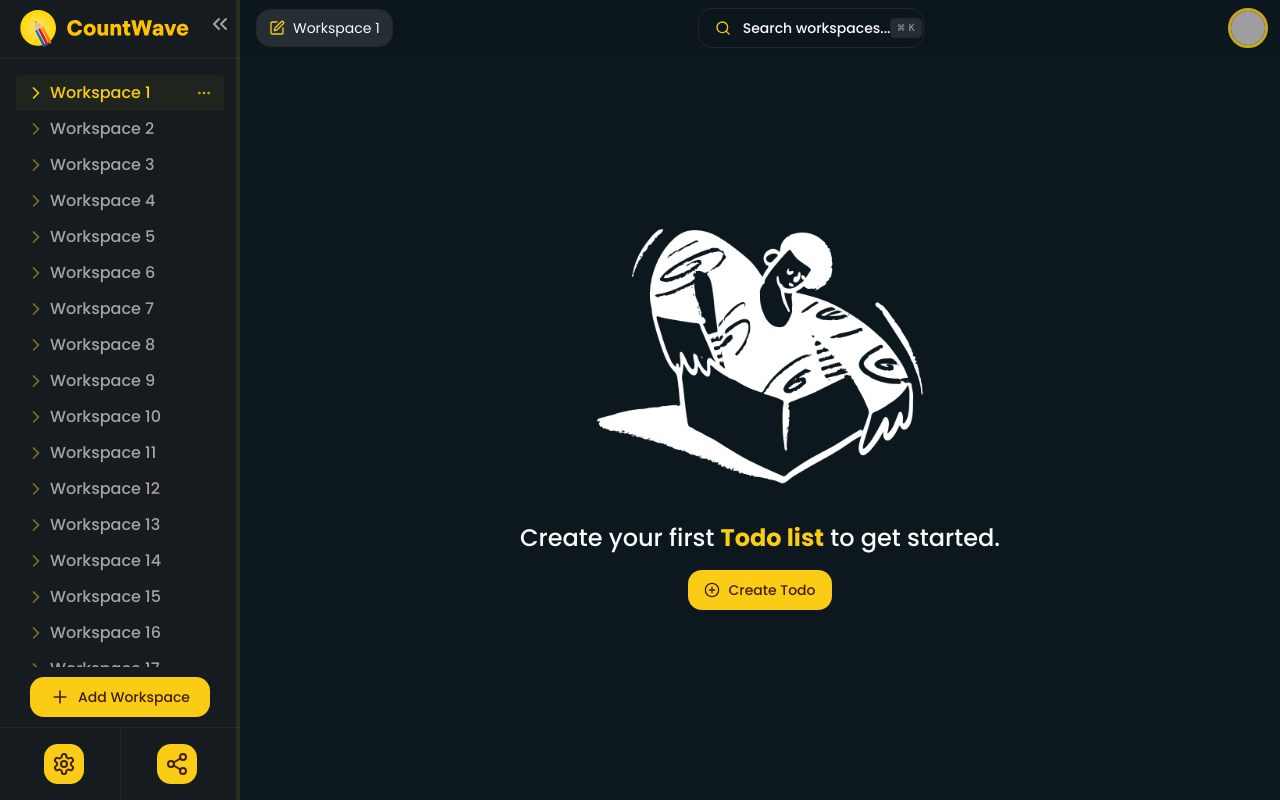
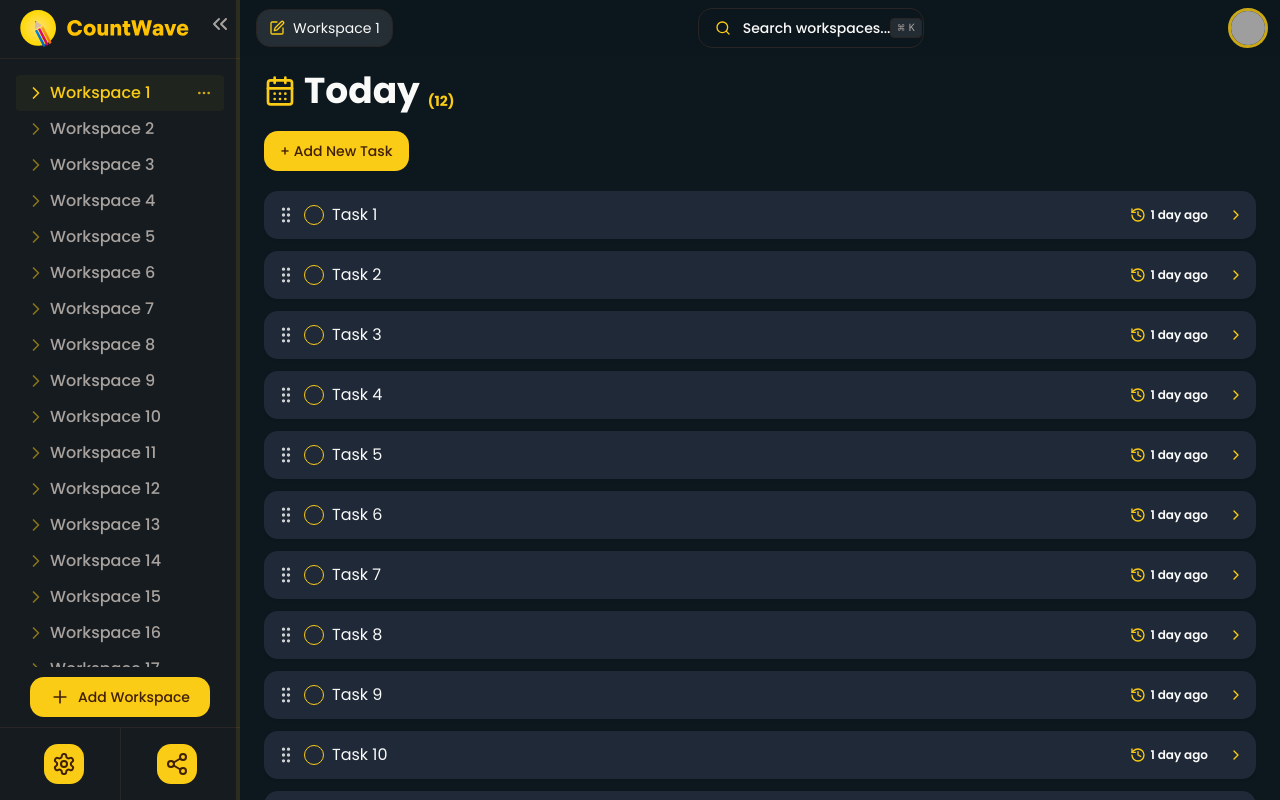
Before and after one commit to Riceham/todo, a Next.js app: page /dashboard/1 in a window 1280 px wide. Built offline with nearby package versions, Linux system fonts and the light colour scheme; grey boxes are pictures that could not be loaded.

Commit message:
complete todo list page layout

```diff
--- a/app/(main)/(routes)/dashboard/[workspaceId]/page.tsx
+++ b/app/(main)/(routes)/dashboard/[workspaceId]/page.tsx
@@ -1,6 +1,57 @@
+"use client";
+
+import { CalendarDays } from "lucide-react";
+import { redirect } from "next/navigation";
+
+import { Task } from "@/app/(main)/_components/task";
+import { Button } from "@/components/ui/button";
+import { ScrollArea } from "@/components/ui/scroll-area";
 import { WelcomeScreen } from "@/components/welcome-screen";
+import { WORKSPACES } from "@/constants";
 
-const WorkspaceIdPage = () => {
+type WorkspaceIdPageProps = {
+  params: {
+    workspaceId: string;
+  };
+};
+
+const WorkspaceIdPage = ({ params }: WorkspaceIdPageProps) => {
+  // TODO: check if workspace has todo list
+  const hasTodoList = true;
+
+  const todos = WORKSPACES.find(
+    (workspace) => params.workspaceId === workspace.id
+  )?.todos;
+
+  if (!todos) redirect("/dashboard");
+
+  const handleClick = () => {
+    console.log(params.workspaceId);
+  };
+
+  if (hasTodoList) {
+    return (
+      <div className="flex mt-[55px] mx-2 flex-col flex-1 p-4">
+        <div className="flex justify-between items-center mb-5">
+          <h1 className="flex items-end text-4xl font-bold">
+            <div className="flex items-center">
+              <CalendarDays className="h-8 w-8 mr-2 text-primary" />
+              Today
+            </div>
+            <span className="text-sm ml-2 text-primary">({todos.length})</span>
+          </h1>
+        </div>
+        <Button className="self-start mb-5">+ Add New Task</Button>
+        <ScrollArea className="flex-1 mb-5">
+          <ul className="space-y-3">
+            {todos.map((todo) => (
+              <Task key={todo.id} todo={todo} />
+            ))}
+          </ul>
+        </ScrollArea>
+      </div>
+    );
+  } else {
     return (
       <WelcomeScreen
         title={
@@ -20,9 +71,11 @@ const WorkspaceIdPage = () => {
             alt: "Empty",
           },
         }}
+        onClick={handleClick}
         type="workspace"
       />
     );
+  }
 };
 
 export default WorkspaceIdPage;
```
Lines whose indentation alone changed are shown as unchanged.
